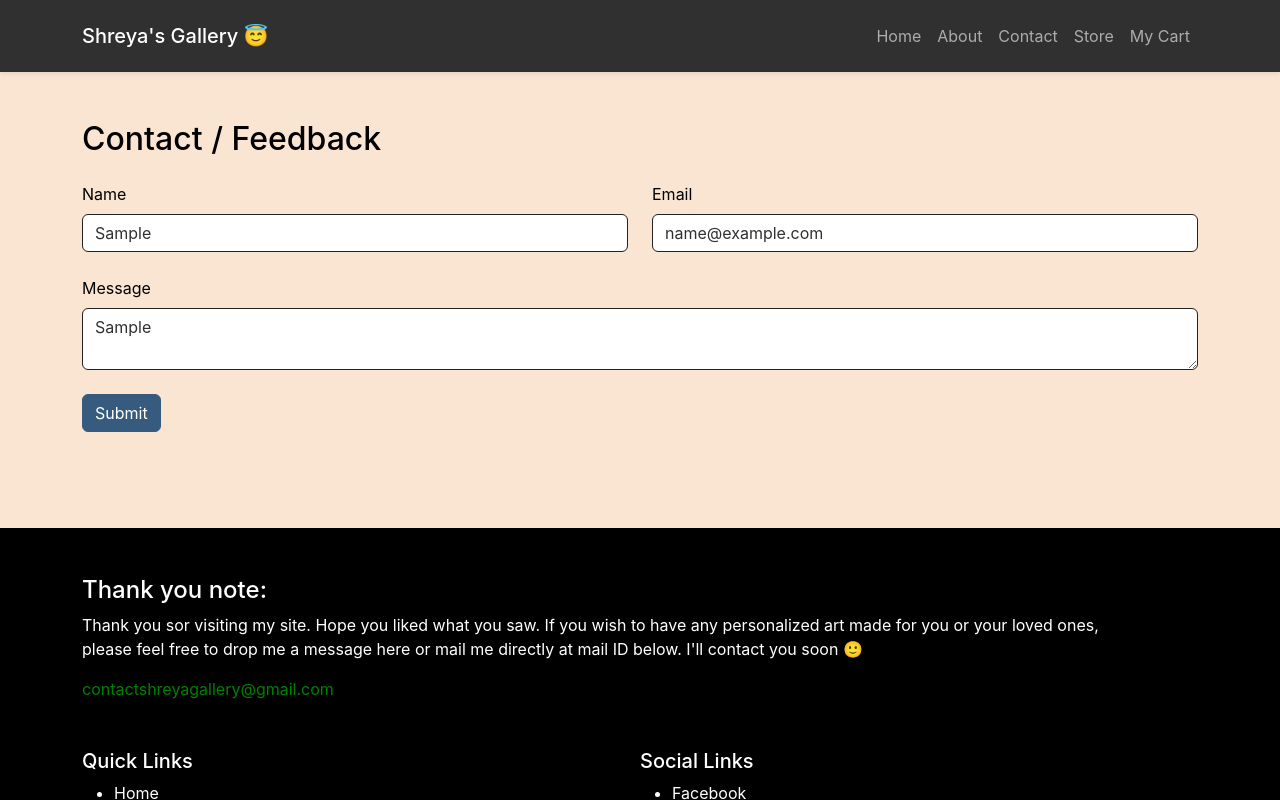
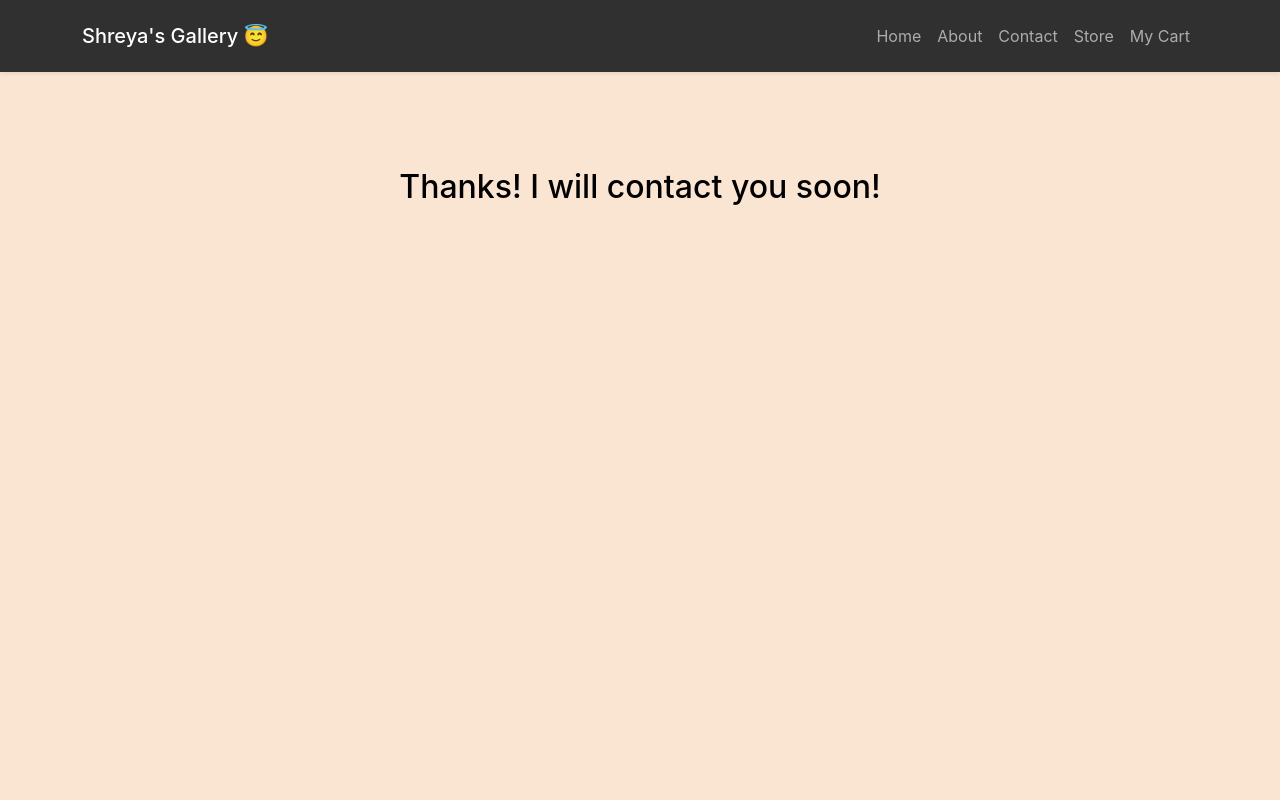
Before and after one commit to iamvkm/shreya-gallery, a React (Create React App) app: page /contact in a window 1280 px wide. Both pictures are taken after typing "Sample", "name@example.com", "Sample" into the empty fields and a click on the input "Submit". Shown: the top 800 px of the page. Built offline with nearby package versions, Linux system fonts and the light colour scheme.

Commit message:
added form

```diff
--- a/src/components/Contact/ContactPage.js
+++ b/src/components/Contact/ContactPage.js
@@ -72,9 +72,9 @@ function ContactPage() {
     }
 
     if (saveError) throw saveError
-    // if (status === STATUS.COMPLETED) {
-    //     return <h3 className="success mt-5 pt-5">Thanks! I will contact you soon!</h3>
-    // }
+    if (status === STATUS.COMPLETED) {
+        return <h3 className="success mt-5 pt-5">Thanks! I will contact you soon!</h3>
+    }
 
     return (
         <Fade>
@@ -94,7 +94,7 @@ function ContactPage() {
                         </div>
                     )}
 
-                    <form name="contact" className="mt-4" method="post" data-netlify="true" data-netlify-honeypot="bot-field" onSubmit={handleSubmit}>
+                    <form name="contact" className="mt-4" method="post" netlify data-netlify-honeypot="bot-field" onSubmit={handleSubmit}>
                         <input type="hidden" name="form-name" value="contact" />
                         <div className="row">
                             <div className="col-md-6 col-sm-12">
```
